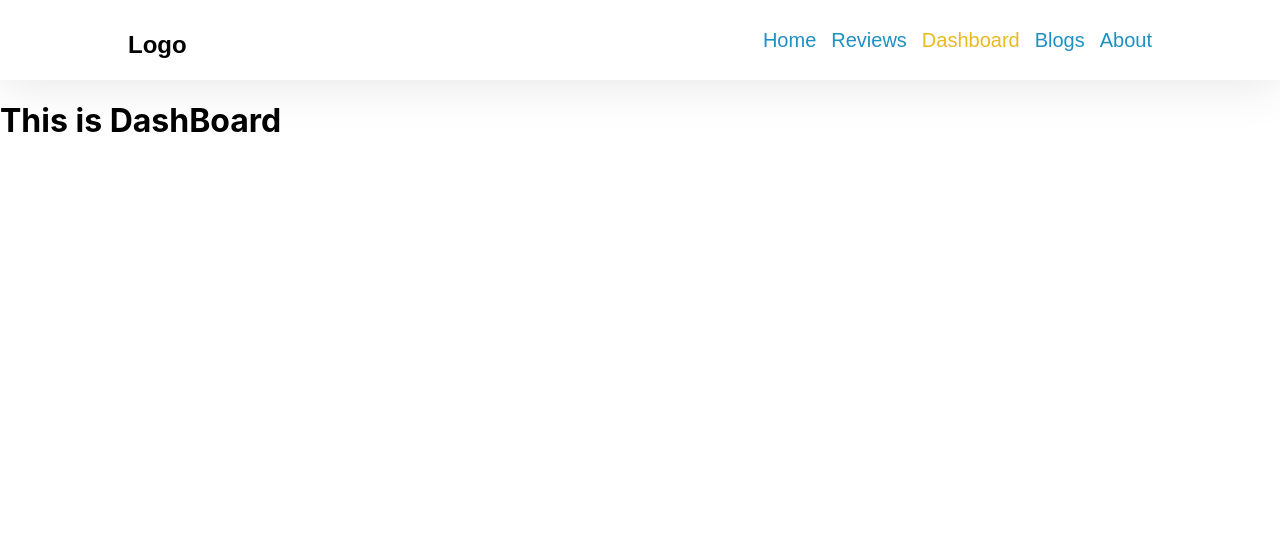
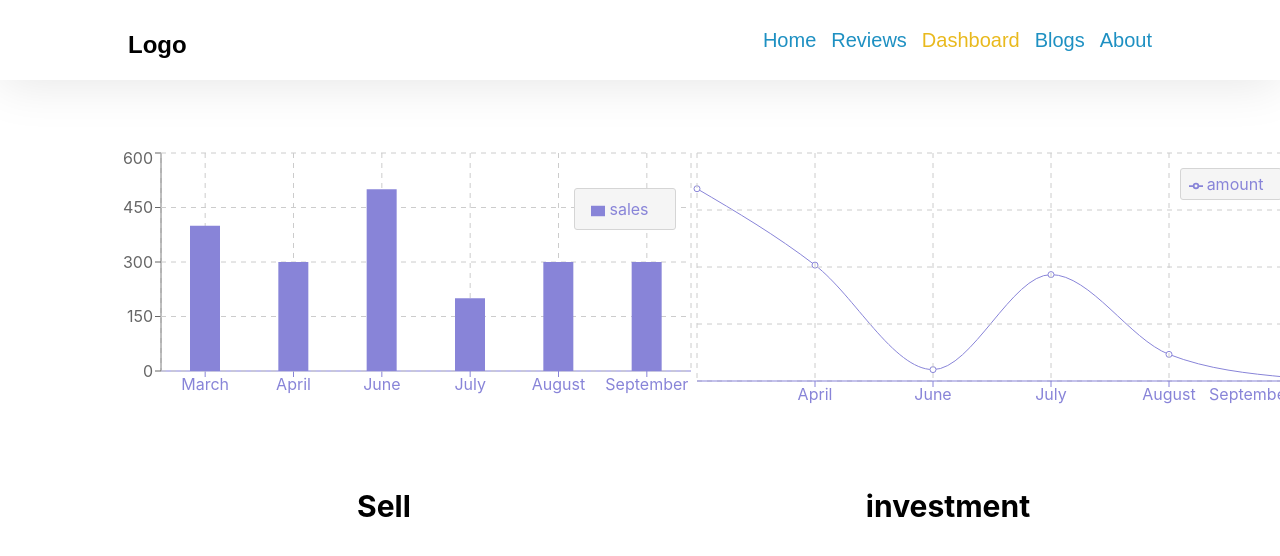
Before and after one commit to sabujdev/product-analysis-website, a React (Create React App) app: page /dashboard in a window 1280 px wide. Shown: the top 556 px of the page. Built offline with nearby package versions, Linux system fonts and the light colour scheme.

Commit message:
chart added

```diff
--- a/package.json
+++ b/package.json
@@ -3,6 +3,9 @@
   "version": "0.1.0",
   "private": true,
   "dependencies": {
+    "@fortawesome/fontawesome-svg-core": "^6.1.1",
+    "@fortawesome/free-solid-svg-icons": "^6.1.1",
+    "@fortawesome/react-fontawesome": "^0.1.18",
     "@testing-library/jest-dom": "^5.16.3",
     "@testing-library/react": "^12.1.4",
     "@testing-library/user-event": "^13.5.0",
@@ -10,6 +13,7 @@
     "react-dom": "^18.0.0",
     "react-router-dom": "^6.3.0",
     "react-scripts": "5.0.0",
+    "recharts": "^2.1.9",
     "web-vitals": "^2.1.4"
   },
   "scripts": {
--- a/src/Component/About/About.js
+++ b/src/Component/About/About.js
@@ -3,7 +3,32 @@ import React from "react";
 const About = () => {
   return (
     <div>
-      <h1>This is About us page</h1>
+      <h1>About</h1>
+      <p>
+        Welcome to Cameraworld. We are an Online E-commerce Platform. We Started
+        our Operations in 2011 with a Goal to Make Sure Lives Easier to Shopping
+        of Photo, Video, Audio & Accessories without any Barrier All Over the
+        Bangladesh. We are determined to empower our Customers to solve and
+        simplify their Needs.
+        <br />
+        In this Digital Era of Bangladesh where E-commerce Business is Booming.
+        Here we are Offering Varieties of Products and Service to Meet the
+        Market Demand. Nowadays, there are Many International Photo, Video &
+        Audio Brands Came here and Tried to Fulfill the Market Supply and
+        Demand. But Being as a Local Company, CAMERA SOURCE is Proud to Fulfill
+        the Local Market Demand in Bangladesh.
+        <br />
+        Actually, camerasourcebd.com is the New Generation E-commerce Site which
+        is decorated with Customized Facilities to Ensure All the Customers.
+        <br />
+        We are offering the Best Deal for Authentic Products Lineup against
+        Price & Quality. We are Continue our Service with Trust & Reliability
+        for Many Years. We Offer our Customers One Stop Service Under One Roof,
+        Like Buy & Sell, Exchange and Fixing.
+        <br />
+        We Want to Create a Better Life with Better Experience for our Customers
+        and Sustain Successfully Strengthen the Market Relationship
+      </p>
     </div>
   );
 };
--- a/src/Component/Blogs/Blogs.js
+++ b/src/Component/Blogs/Blogs.js
@@ -35,6 +35,16 @@ const Blogs = () => {
           content that is inside them.
         </p>
       </div>
+      <div className="">
+        <h1>What is the different of inline-blog or inline-block-element</h1>
+        <p>
+          Inline elements allow other inline elements to sit behind. Block
+          elements have top and bottom margin.
+          <br />
+          Inline elements don't start in a new line. Block elements always start
+          in a line.
+        </p>
+      </div>
     </div>
   );
 };
--- a/src/Component/Dashboard/Dashboard.css
+++ b/src/Component/Dashboard/Dashboard.css
@@ -0,0 +1,16 @@
+.chart_container {
+  display: flex;
+  justify-content: center;
+  align-items: center;
+}
+.sell {
+  width: 45%;
+  margin: 20px;
+}
+.investment {
+  width: 40%;
+}
+h4 {
+  text-align: center;
+  font-size: 30px;
+}
--- a/src/Component/Dashboard/Dashboard.js
+++ b/src/Component/Dashboard/Dashboard.js
@@ -1,10 +1,78 @@
-import React from "react";
-
+import {
+  Bar,
+  BarChart,
+  CartesianGrid,
+  Legend,
+  Line,
+  LineChart,
+  Tooltip,
+  XAxis,
+  YAxis,
+} from "recharts";
+import "./Dashboard.css";
+const data = [
+  { name: "March", sales: 400, Price: 2600, total: 444444 },
+  { name: "April", sales: 300, Price: 2200 },
+  { name: "June", sales: 500, Price: 2000 },
+  { name: "July", sales: 200, Price: 1800 },
+  { name: "August", sales: 300, Price: 2660 },
+  { name: "September", sales: 300, Price: 3400 },
+];
+const data2 = [
+  { name: "March", amount: 5060, pv: 2400 },
+  { name: "April", amount: 3050, pv: 2400 },
+  { name: "June", amount: 300, pv: 2400 },
+  { name: "July", amount: 2800, pv: 2400 },
+  { name: "August", amount: 700, pv: 2400 },
+  { name: "September", amount: 100, pv: 2400 },
+];
 const Dashboard = () => {
   return (
-    <div>
-      <h1>This is DashBoard</h1>
-    </div>
+    <section className="chart_container">
+      <div className="sell">
+        <BarChart width={600} height={300} data={data}>
+          <XAxis dataKey="name" stroke="#8884d8" />
+          <YAxis />
+          <Tooltip wrapperStyle={{ width: 100, backgroundColor: "#ccc" }} />
+          <Legend
+            width={100}
+            wrapperStyle={{
+              top: 40,
+              right: 20,
+              backgroundColor: "#f5f5f5",
+              border: "1px solid #d5d5d5",
+              borderRadius: 3,
+              lineHeight: "40px",
+            }}
+          />
+          <CartesianGrid stroke="#ccc" strokeDasharray="5 5" />
+          <Bar dataKey="sales" fill="#8884d8" barSize={30} />
+          <Tooltip wrapperStyle={{ width: 100, backgroundColor: "#ccc" }} />
+        </BarChart>
+        <h4>Sell</h4>
+      </div>
+
+      <div className="investment">
+        <LineChart width={600} height={300} data={data2}>
+          <Line type="monotone" dataKey="amount" stroke="#8884d8" />
+          <CartesianGrid stroke="#ccc" strokeDasharray="5 5" />
+          <XAxis dataKey="name" stroke="#8884d8" />
+          <Tooltip />
+          <Legend
+            width={100}
+            wrapperStyle={{
+              top: 20,
+              right: 10,
+              backgroundColor: "#f5f5f5",
+              border: "1px solid #d5d5d5",
+              borderRadius: 3,
+              lineHeight: "30px",
+            }}
+          />
+        </LineChart>
+        <h4>investment</h4>
+      </div>
+    </section>
   );
 };
 
```
Also changed, not shown: public/data.json (added, +38 -0 lines), 1 other file (tests, documents, lock files or other folders).
